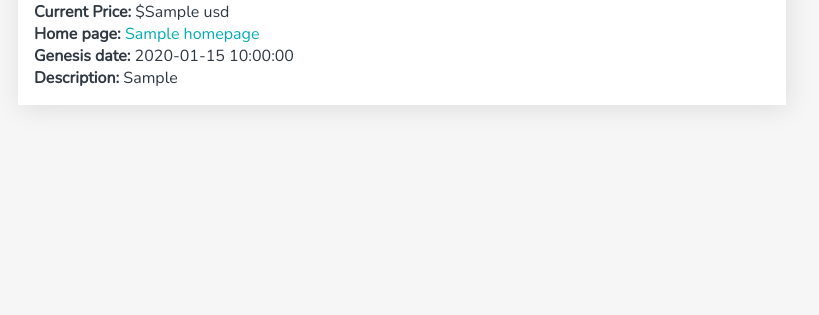
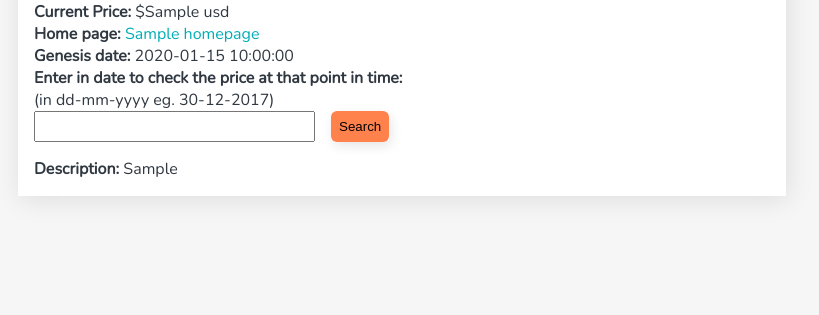
Before and after one commit to elijahbocz/flask-coin-app, a Flask app: template app/templates/search_result.html in a window 1280 px wide. Shown: the part 485-800 px from the top of the page, without its empty margins (238-1057 px from the left). Run offline with Flask 2, Linux system fonts and the light colour scheme; the template is opened without the code that fills it: values that come from a table or form of the project are taken from there, most other values are stand-ins (such as "Sample title", 1, 10 or a date in 2020); parts of the project's set-up code (start-up, migrations or seed data) failed here and were passed over.

Commit message:
create a history subdomain that allows searching of price with date input, style changes, update README

```diff
--- a/app/forms.py
+++ b/app/forms.py
@@ -4,5 +4,12 @@ from wtforms.validators import DataRequired
 
 
 class SearchForm(FlaskForm):
-    input = StringField('Enter In Coin Name:', validators=[DataRequired()])
+    user_input = StringField('Enter in a coin name to get detailed information:',
+                             validators=[DataRequired()])
     search = SubmitField('Search')
+
+
+class HistorySearchForm(FlaskForm):
+    date_input = StringField(
+        'Enter in date to check the price at that point in time:', validators=[DataRequired()])
+    search = SubmitField('Search')
--- a/app/static/styles.css
+++ b/app/static/styles.css
@@ -133,6 +133,13 @@ td {
   margin-top: 0;
 }
 
+.flex-container {
+  display: flex;
+}
+#date_input {
+  margin-right: 1rem;
+}
+
 .event-card {
     text-align: center;
     background: white;
--- a/app/templates/about.html
+++ b/app/templates/about.html
@@ -1,7 +1,7 @@
 {% extends "base.html" %} {% block content %}
 <div class="about">
-  <p>Cryptocurrency price tracker</p>
-  <p>Implemented with Python using Flask as the web framework</p>
+  <p>Cryptocurrency price tracker dveloped by Elijah Bocz</p>
+  <p>Implemented with Python using Flask as the web framework, <a href="https://github.com/elijahbocz/flask-coin-app">source</a> here</p>
   <p>Made with <a href="https://coingecko.com">CoinGecko's</a> API</p>
 </div>
 {% endblock %}
--- /dev/null
+++ b/app/templates/history.html
@@ -0,0 +1,5 @@
+{% extends "base.html" %} {% block content %}
+<div class="history-data">
+  <p>{{ data }}</p>
+</div>
+{% endblock %}
--- a/app/templates/search_result.html
+++ b/app/templates/search_result.html
@@ -23,6 +23,19 @@
     >
   </p>
   <p><strong>Genesis date:</strong> {{ coin_data['genesis_date'] }}</p>
+  <form id="history-search-form" action="" method="post" novalidate>
+    {{ form.hidden_tag() }}
+    <p>
+        <strong>{{ form.date_input.label }}</strong><br />
+        <p>(in dd-mm-yyyy eg. 30-12-2017)</p>
+        <div class="flex-container">
+        {{ form.date_input(size=32) }}<br />
+        {% for error in form.date_input.errors %}
+            <span class="error-message">[{{ error }}]</span>
+        {% endfor %}
+    </p>
+    <p>{{ form.search() }}</p></div>
+  </form>
   <p><strong>Description:</strong> {{ coin_data['description']['en'] }}</p>
 </div>
 {% endblock %}
```
Also changed, not shown: app/routes.py (+20 -4 lines), app/scripts/getters/coin_history.py (added, +15 -0 lines), app/templates/search.html (+3 -4 lines), requirements.txt (added, +17 -0 lines), README.md.
